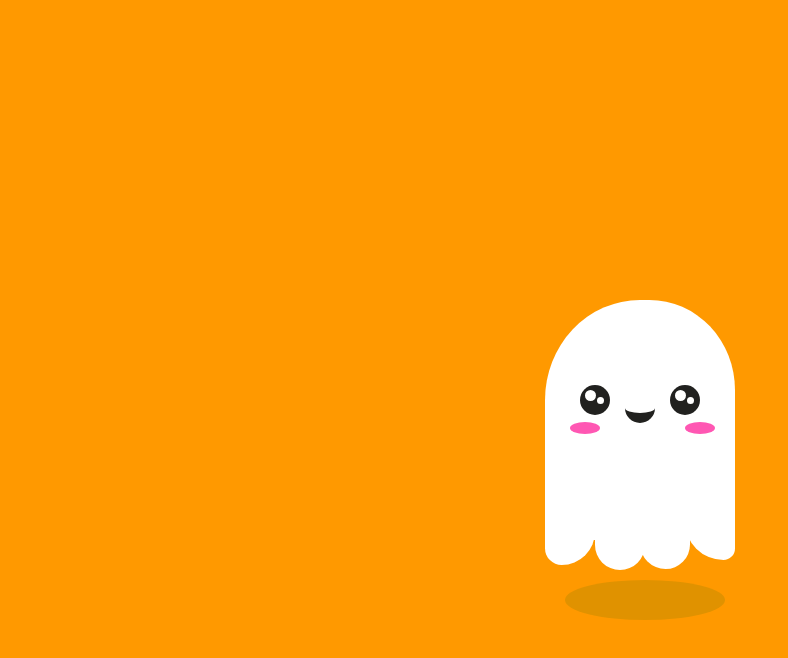
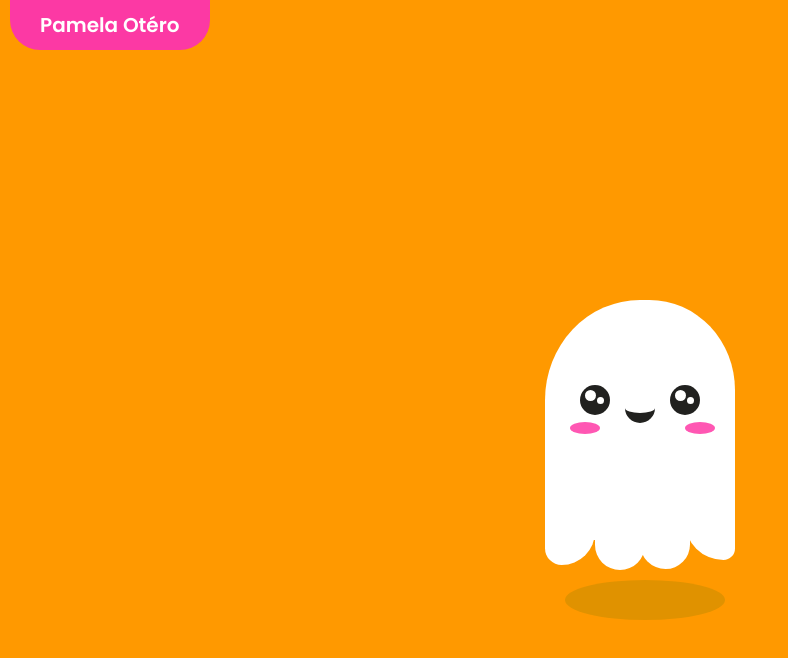
Before and after one commit to pamelaotero/fantasminha, a plain HTML site: page index.html in a window 1280 px wide. Shown: the whole page, without its empty margins (0-788 px from the left). Drawn offline with Linux system fonts and the light colour scheme.

Commit message:
finalizando button pamela

```diff
--- a/index.html
+++ b/index.html
@@ -6,7 +6,7 @@
     <title>Fantasminha</title>
     <meta name='viewport' content='width=device-width, initial-scale=1'>
     <link rel='stylesheet' type='text/css' href='./style/style.css'>
-    <script src='main.js'></script>
+    <link href="https://fonts.googleapis.com/css2?family=Poppins:wght@600&display=swap" rel="stylesheet">
 </head>
 <body>
     <!--The Head-->
@@ -27,5 +27,6 @@
         <div class="alt a4"></div>
         <div class="sombra"></div>
     </div>
+    <a href="https://www.linkedin.com/in/pamelaotero2019/" target="_blank">Pamela Otéro</a>
 </body>
 </html>
--- a/style/style.css
+++ b/style/style.css
@@ -23,7 +23,7 @@ body{
     bottom: 0;
     top: 0;
     background-color: #FFFFFF;
-    /*top, right, bottom, left*/
+    /* border: 2px solid red; */
     border-radius: 100% 90% 100% 100% / 100% 90% 100% 100%;
 }
 
@@ -240,5 +240,23 @@ body{
     bottom:0px;
     top: 0px;
     z-index: 12;
-    /* border: 2px solid red; */
 }
+
+a{
+    color: white;
+    font-size: 20px;
+    font-family: 'Poppins', sans-serif;
+    padding: 10px 30px;
+    background-color: rgb(252, 57, 164) ;
+    border-bottom-left-radius: 30px;
+    border-bottom-right-radius: 30px;
+    position: absolute;
+    left: 10px;
+    margin: auto;
+    text-decoration: none;
+}
+a:hover{
+    cursor: pointer;
+    background-color: rgb(255, 87, 179);
+
+}
```
